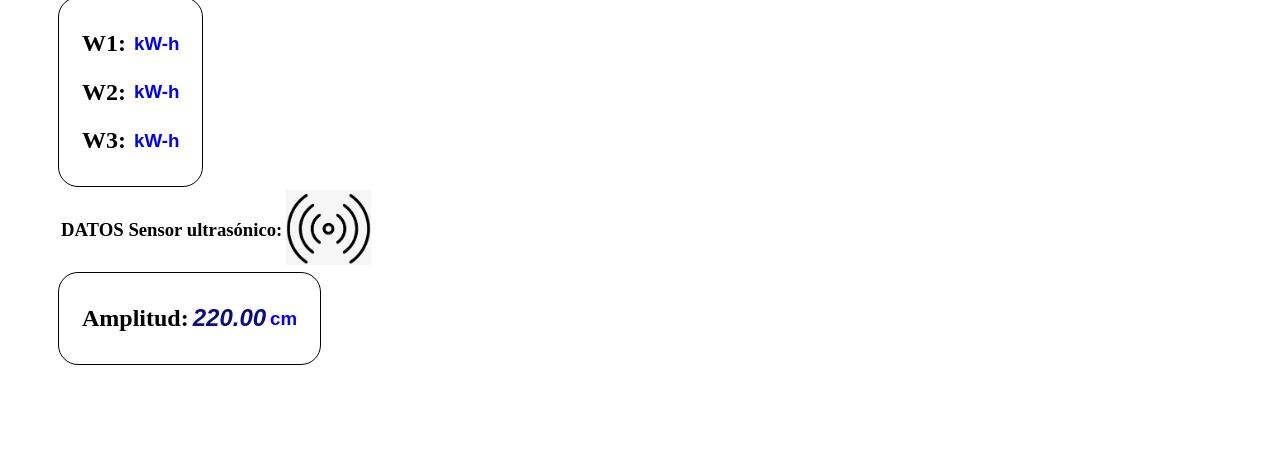
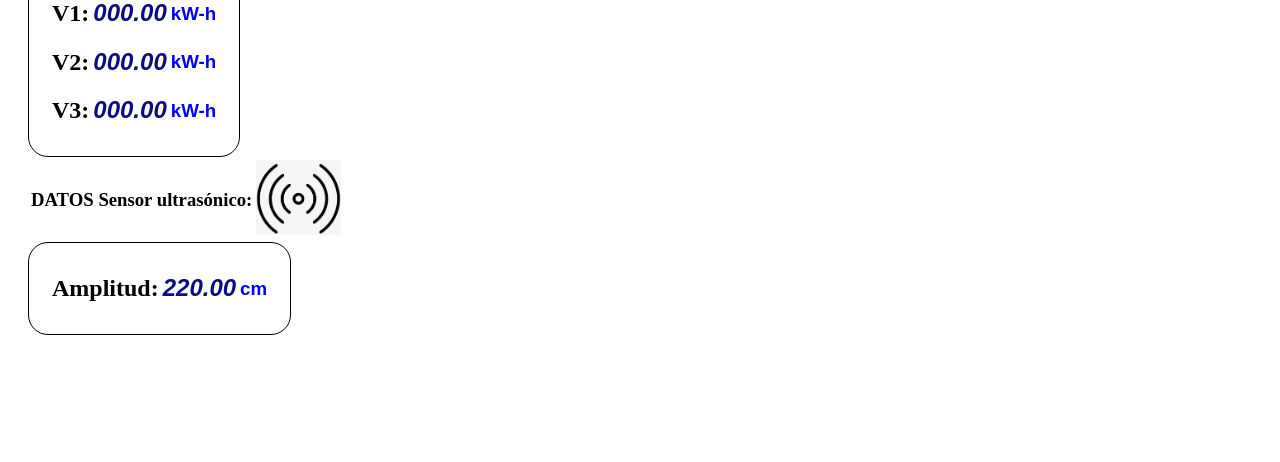
Before and after one commit to Byauris/servidorUNIFIM, a website: page public/index.html in a window 1280 px wide. Shown: the part 341-803 px from the top of the page. Drawn offline with nearby package versions, Linux system fonts and the light colour scheme; no server answers.

Commit message:
arreglo de los voltajes

```diff
--- a/public/index.html
+++ b/public/index.html
@@ -35,7 +35,7 @@
         font-style: normal;
     }
     .motor_data{
-        padding: 50px;
+        padding: 20px;
 
     }
     .conex{
@@ -85,9 +85,20 @@
         socket.on('mensaje', function(payload){
             // const obj = JSON.parse(payload);
             const obj = JSON.parse(payload);
+
             Data1 = obj.dato1;
             Data2 = obj.dato2;
             Data3 = obj.dato3;
+            if(obj.dato1 == "0"){
+                Data1 = "0.00";
+            };
+            if(obj.dato2 == "0"){
+                Data2 = "0.00";
+            };
+            if(obj.dato3 == "0"){
+                Data3 = "0.00";
+            };
+
             document.getElementById("Data1").innerHTML = `${Data1}`;
             document.getElementById("Data2").innerHTML = `${Data2}`;
             document.getElementById("Data3").innerHTML = `${Data3}`;
@@ -120,18 +131,18 @@
         </table>
     <table class="table_motor">
         <tr style="line-height: 0.2">
-            <td><h2>W1: </h2></td>
-            <td><h2 class="style_1"><div id ="Data1"></div></h2></td>
+            <td><h2>V1: </h2></td>
+            <td><h2 class="style_1"><div id ="Data1">000.00</div></h2></td>
             <td><h3 class="style_2">kW-h</h3></td>
         </tr>
         <tr style="line-height: 0.2">
-            <td><h2>W2: </h2></td>
-            <td><h2 class="style_1"><div id ="Data2"></div></h2></td>
+            <td><h2>V2: </h2></td>
+            <td><h2 class="style_1"><div id ="Data2">000.00</div></h2></td>
             <td><h3 class="style_2">kW-h</h3></td>
         </tr>
         <tr style="line-height: 0.2">
-            <td><h2>W3: </h2></td>
-            <td><h2 class="style_1"><div id ="Data3"></div></h2></td>
+            <td><h2>V3: </h2></td>
+            <td><h2 class="style_1"><div id ="Data3">000.00</div></h2></td>
             <td><h3 class="style_2">kW-h</h3></td>
         </tr>
     </table>
```
